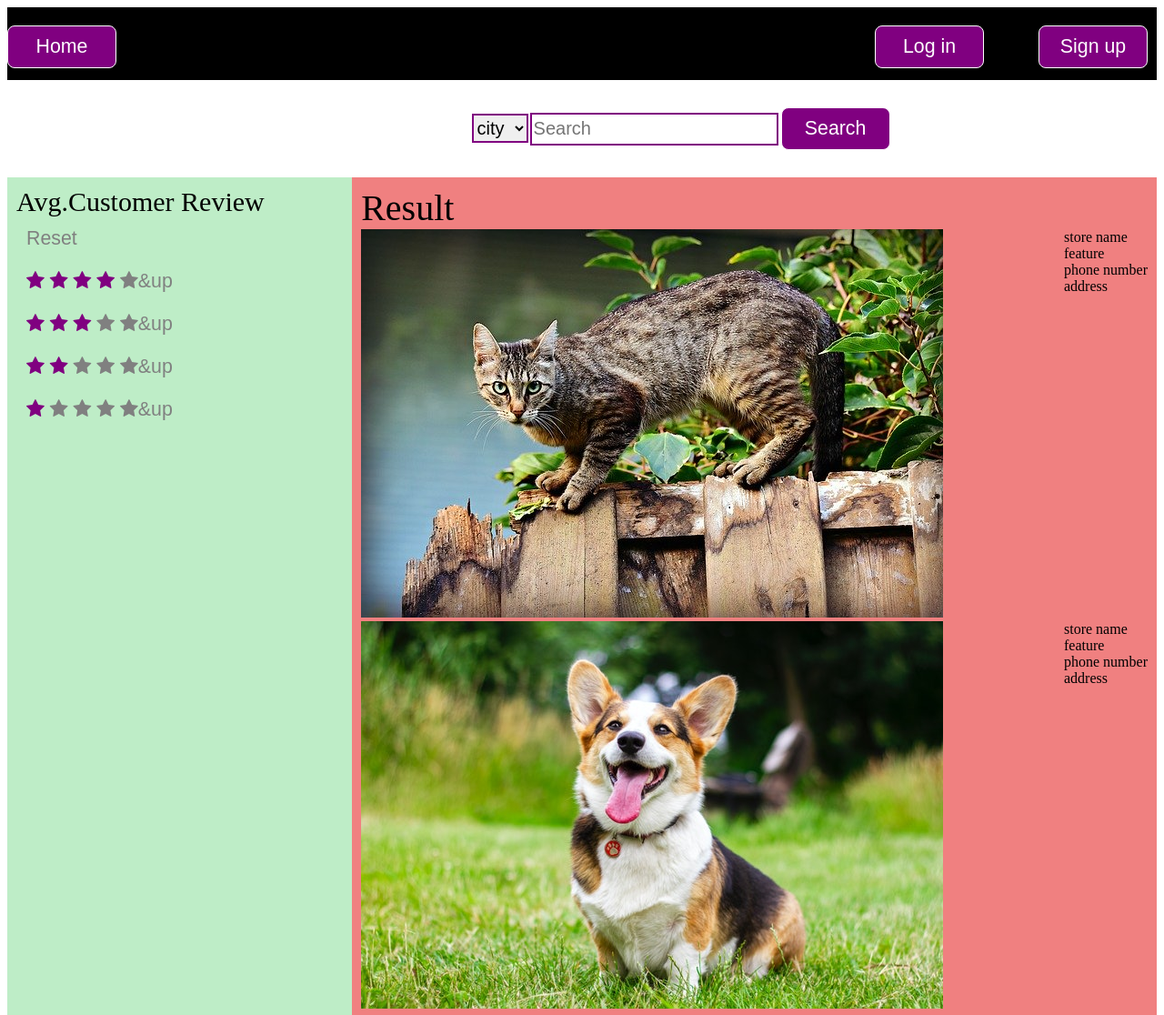
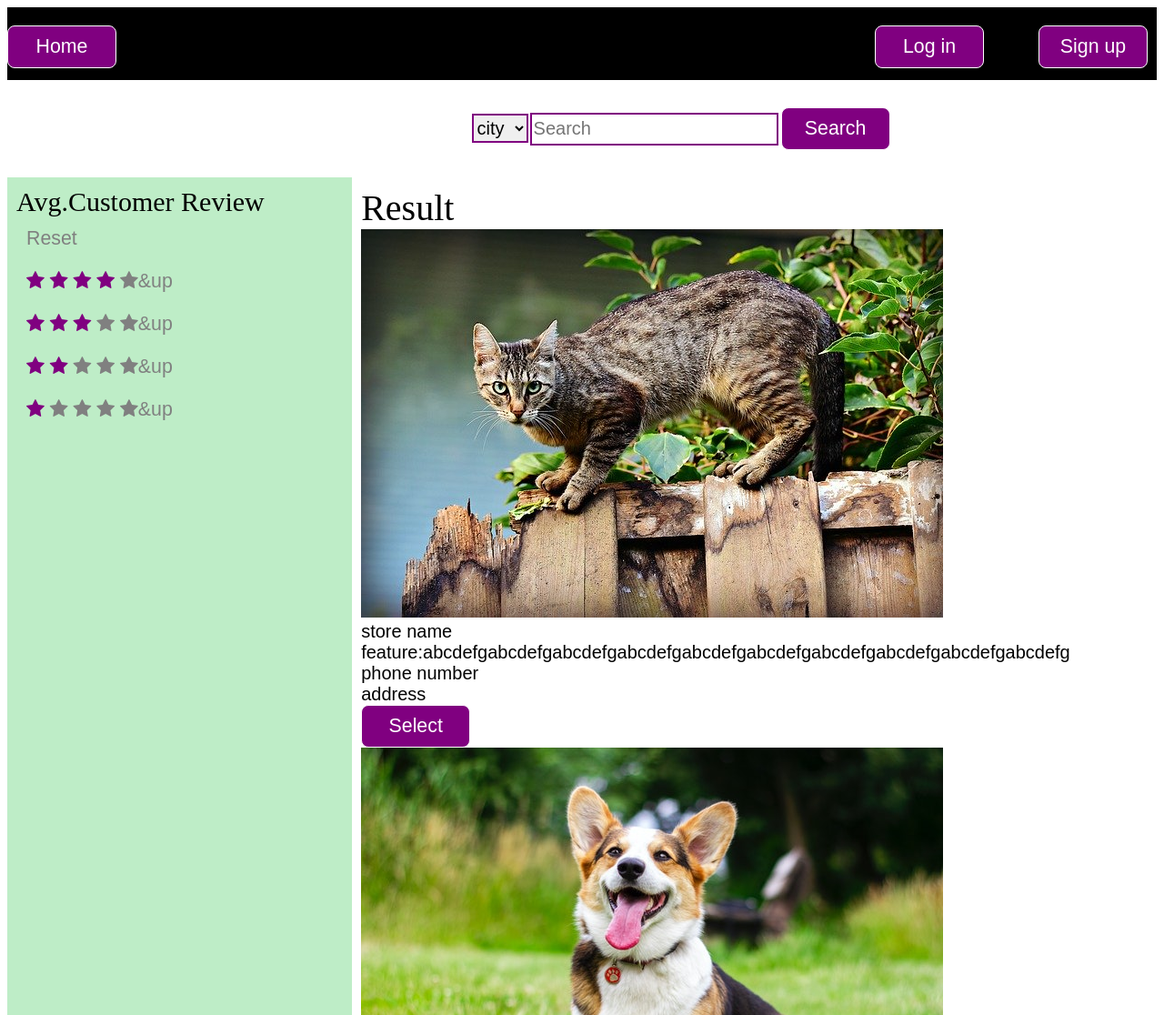
Before and after one commit to SiegmeyerYu/cs326-final-dalet, a plain HTML site: page customer.html in a window 1280 px wide. Shown: the top 1116 px of the page at 91% size. Drawn offline with Linux system fonts and the light colour scheme.

Commit message:
Update customer.html

```diff
--- a/customer.html
+++ b/customer.html
@@ -33,7 +33,7 @@
         grid-area: result;
 
         padding:10px;
-        background-color: lightcoral;
+
     }
     #page > contact {
         grid-area: contact;
@@ -97,12 +97,14 @@ result label{
     font-size: 40px;
 }
 .info{
- float:right;
+ font-size: 20px;
+ font-family: Arial, Helvetica, sans-serif;
 
 }
 .stores{
     display:block;
 }
+
 
         </style>
         <body>
@@ -172,10 +174,11 @@ result label{
     <div class="stores">
         <img alt="store" src="./images/cat-example.jpg">
         <div class="info">
-        <div><span>store name</span> </div>
-        <div><span>feature</span></div>
-        <div><span>phone number</span></div>
-        <div><span>address</span></div>
+            <div> <span>store name</span>  <div>
+                <div> <span>feature:abcdefgabcdefgabcdefgabcdefgabcdefgabcdefgabcdefgabcdefgabcdefgabcdefg</span></div>
+                    <div> <span>phone number<span> <div>
+                        <div> <span>address</span></div>
+                        <div class="button"><button name="choice" value="first_result">Select</div>
     </div>
 
     </div>
@@ -187,6 +190,7 @@ result label{
         <div><span>feature</span></div>
         <div><span>phone number</span></div>
         <div><span>address</span></div>
+        <div class="button"><button name="choice" value="second_result">Select</div>
     </div>
    </div>
 
```
